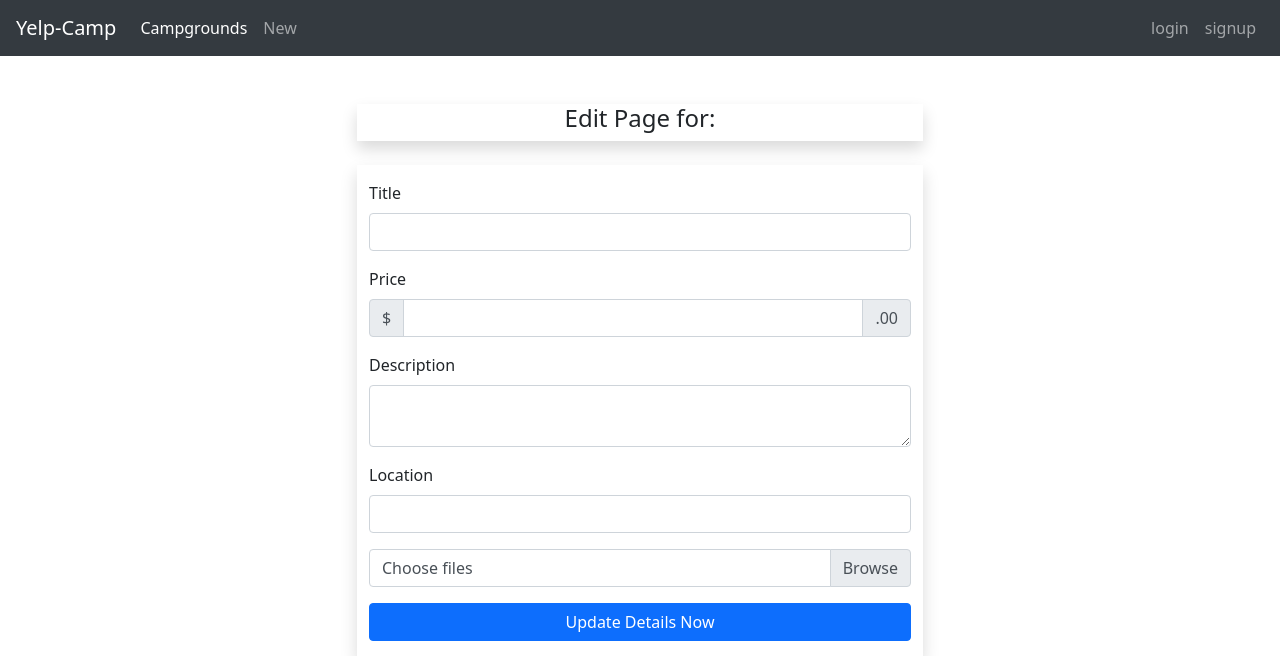
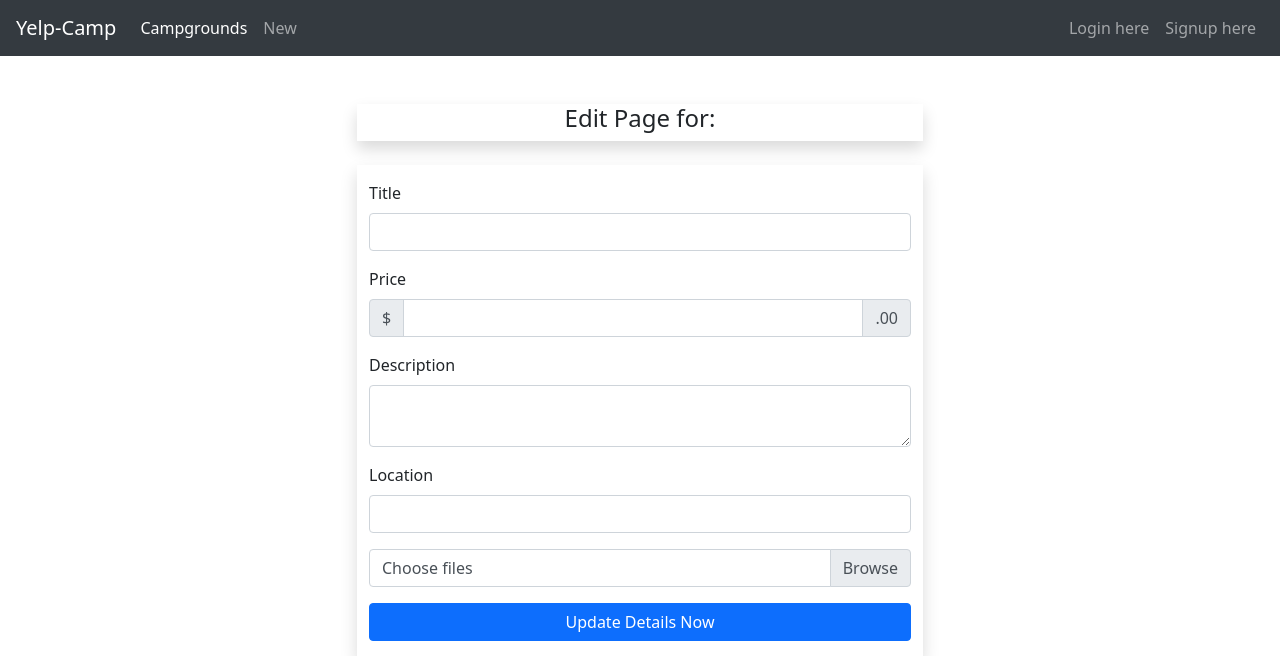
Before and after one commit to sagarkarki88/yelpcamp, a Node project: template views/campgrounds/edit.ejs in a window 1280 px wide. Shown: the top 656 px of the page. Run offline with Node 20 templates, Linux system fonts and the light colour scheme; the template is opened without the code that fills it, so the values that code supplies are empty; some libraries are stand-ins or nearby versions.

Commit message:
minor aesthetic changes

```diff
--- a/views/partials/navbar.ejs
+++ b/views/partials/navbar.ejs
@@ -11,8 +11,8 @@
         </div>
         <div class="navbar-nav ml-auto">
           <% if (!currentUser){ %>
-            <a class="nav-link" href="/login">login</a>
-            <a class="nav-link" href="/register">signup</a>
+            <a class="nav-link" href="/login">Login here</a>
+            <a class="nav-link" href="/register">Signup here</a>
           <% } else { %>
             <div class="navbar-nav">
               <p class="nav-link">Hello <%=currentUser.username %></p>
--- a/views/users/login.ejs
+++ b/views/users/login.ejs
@@ -1,7 +1,7 @@
 <%- layout('layouts/boilerplate') %>
 <div class="container d-flex justify-content-center aling-items-center mt-5">
     <div class="row">
-        <div class="col-md-6 offset-md-3 col-xl-3 offset-xl-4">
+        <div class="col-md-6 offset-md-3 col-xl-4 offset-xl-4">
             <div class="card shadow">
                 <img crossorigin="anonymous" src="https://res.cloudinary.com/dzhhytlb2/image/upload/v1685773653/YelpCamp/zpktbxjy5n28uu7dhqyw.jpg"
                 alt="login page" class="card-img-top" />
```
